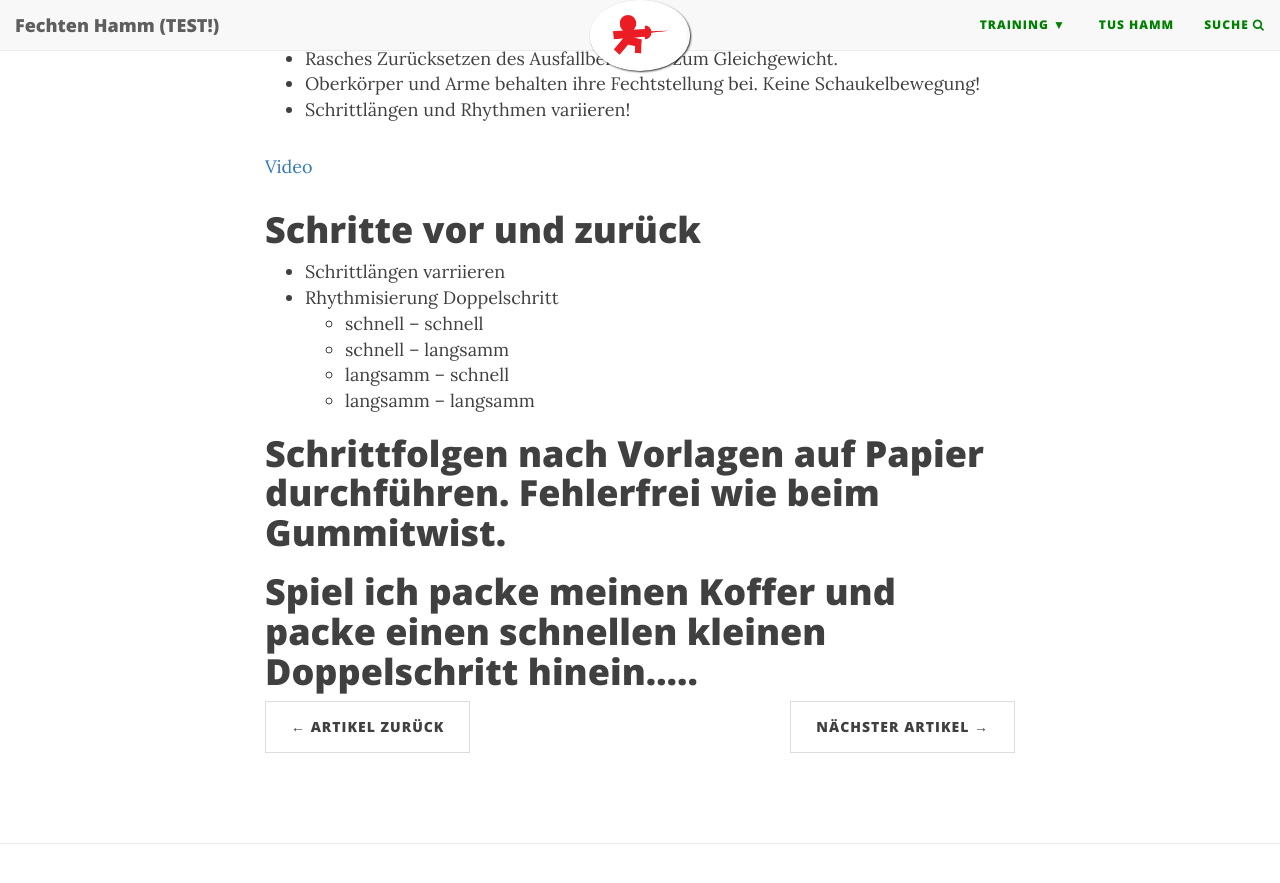
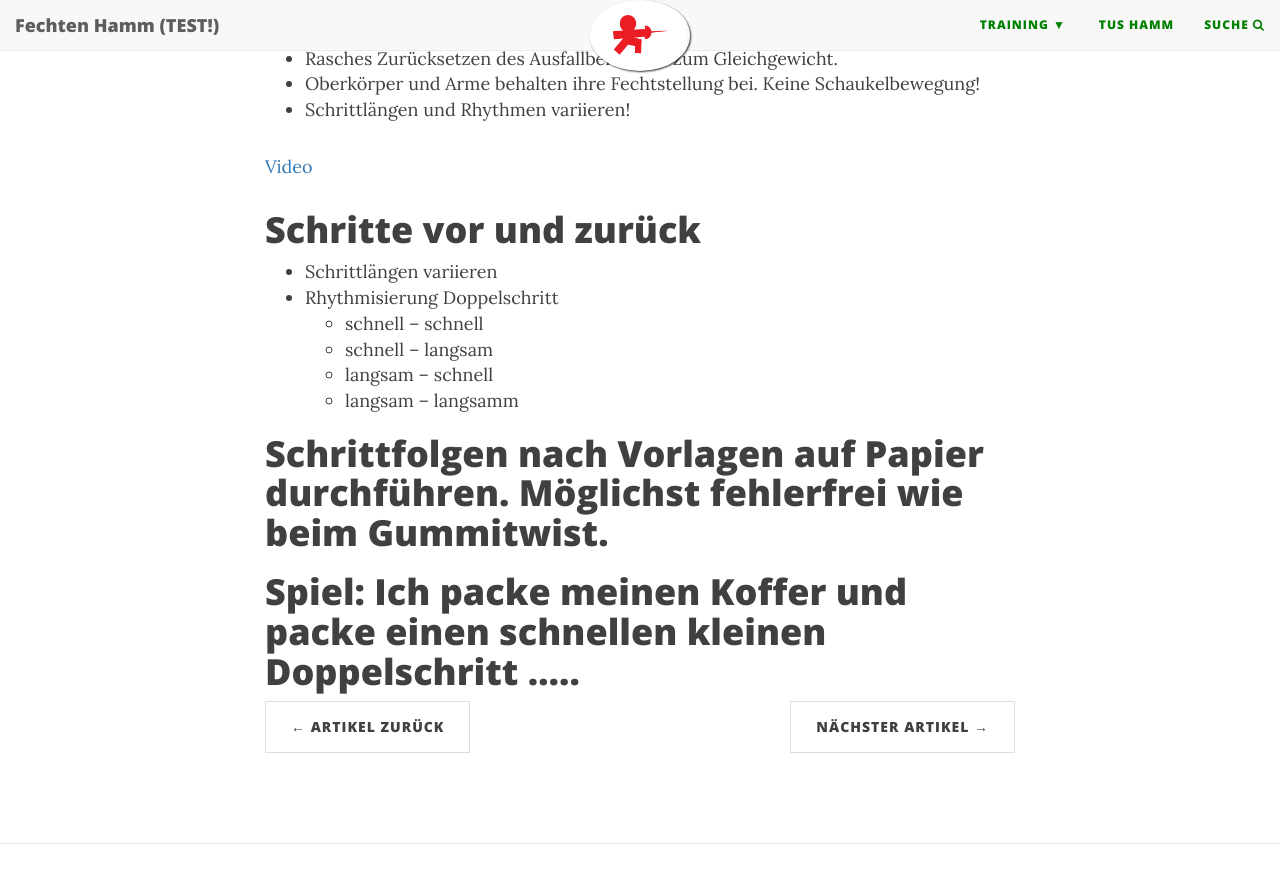
Before and after one commit to test-blog-fechten/test-blog-fechten.github.io, a Jekyll site: the page built from _posts/2020-01-27-schritte-TRP-P-B1-3.md, in a window 1280 px wide and 900 px high, scrolled down 452 px. Shown: the top 883 px of the window. Built offline with Jekyll 4.4.1, drawn with Linux system fonts in a browser that asks for light colours; nearby versions of some CDN libraries.

Commit message:
typo in posts

```diff
--- a/_posts/2020-01-27-schritte-TRP-P-B1-3.md
+++ b/_posts/2020-01-27-schritte-TRP-P-B1-3.md
@@ -17,13 +17,13 @@ title: Fechtschritte
 [Video](https://www.youtube.com/watch?v=NrOeO2NflyA)
 
 # Schritte vor und zurück
-* Schrittlängen varriieren
+* Schrittlängen variieren
 * Rhythmisierung Doppelschritt
   * schnell -- schnell
-  * schnell -- langsamm
-  * langsamm -- schnell
-  * langsamm -- langsamm
+  * schnell -- langsam
+  * langsam -- schnell
+  * langsam -- langsamm
 
-# Schrittfolgen nach Vorlagen auf Papier durchführen. Fehlerfrei wie beim Gummitwist.
+# Schrittfolgen nach Vorlagen auf Papier durchführen. Möglichst fehlerfrei wie beim Gummitwist.
 
-# Spiel ich packe meinen Koffer und packe einen schnellen kleinen Doppelschritt hinein.....
+# Spiel: Ich packe meinen Koffer und packe einen schnellen kleinen Doppelschritt .....
```
